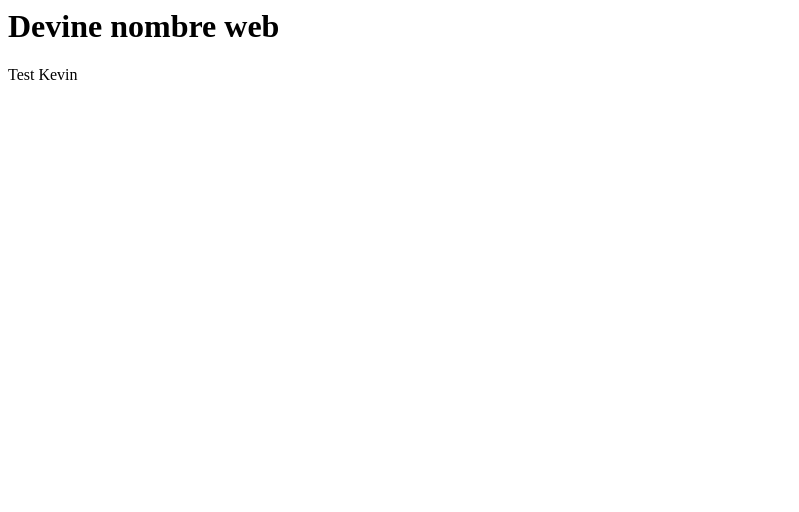
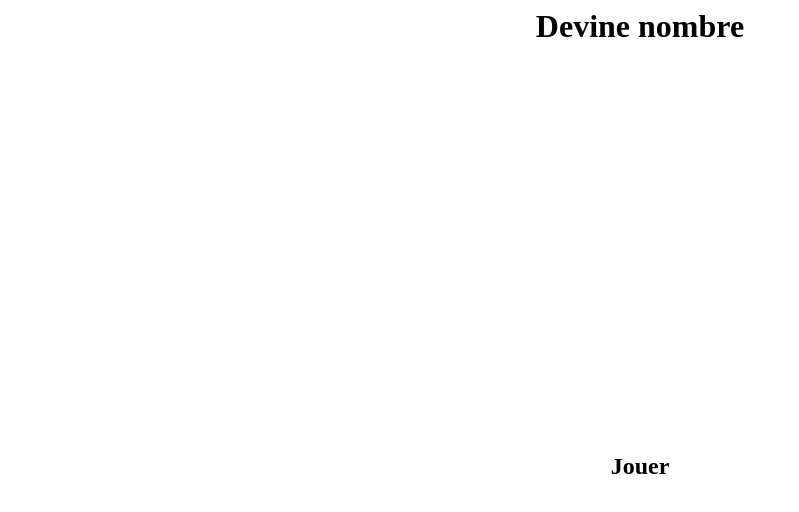
Before and after one commit to davyfry/devine-nombre-web, a plain HTML site: page index.html in a window 1280 px wide. Shown: the whole page, without its empty margins (0-799 px from the left). Drawn offline with Linux system fonts and the light colour scheme.

Commit message:
modification

```diff
--- /dev/null
+++ b/css/index.css
@@ -0,0 +1,11 @@
+h1 {
+    text-align: center;
+}
+
+h2 {
+    display: flex;
+    justify-content: center;
+    align-items: center;
+    height: 100vh;
+
+}
--- a/index.html
+++ b/index.html
@@ -1,11 +1,11 @@
 <html>
     <head>
+        <link rel="stylesheet" href="./css/index.css" media="screen">
     </head>
     <body>
         <h1>
-            Devine nombre web
+            Devine nombre
         </h1>
-
-        <p>Test Kevin</p>
+        <h2>Jouer</h2>
     </body>
 </html>
```
